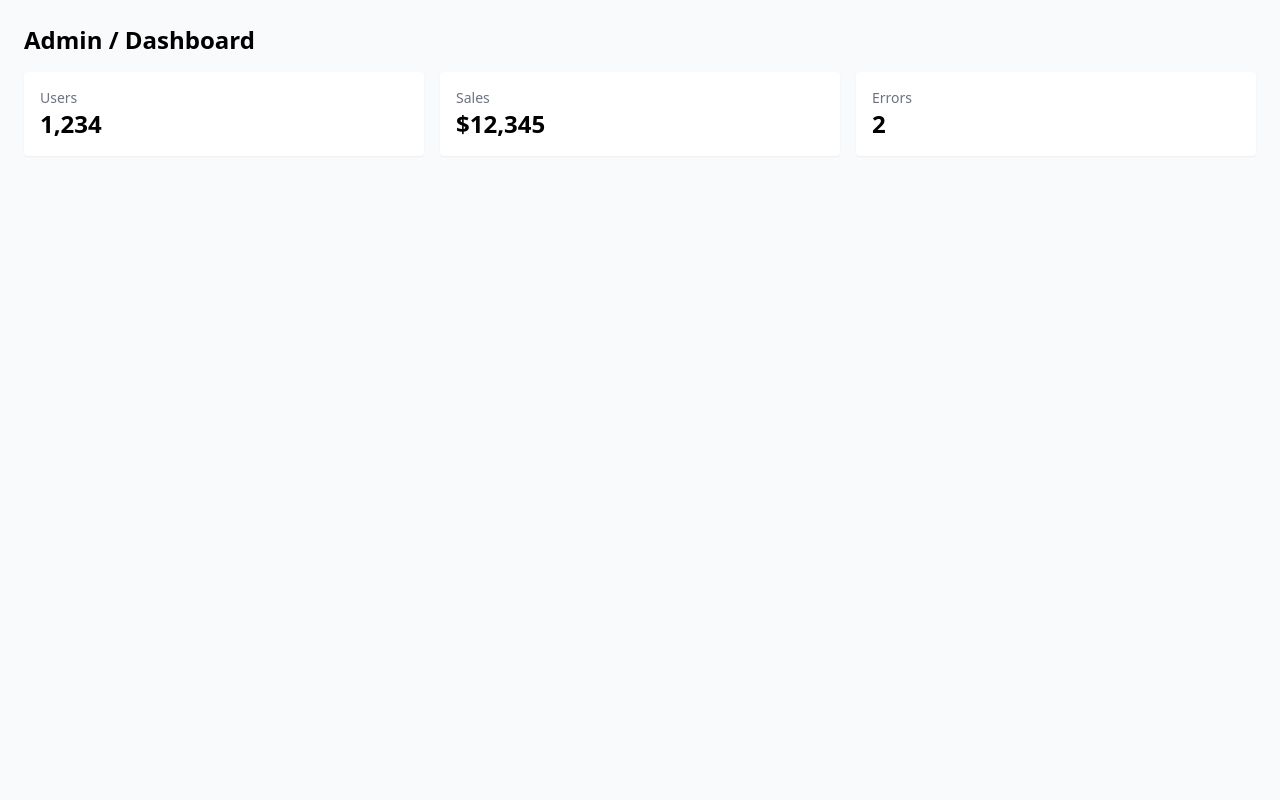
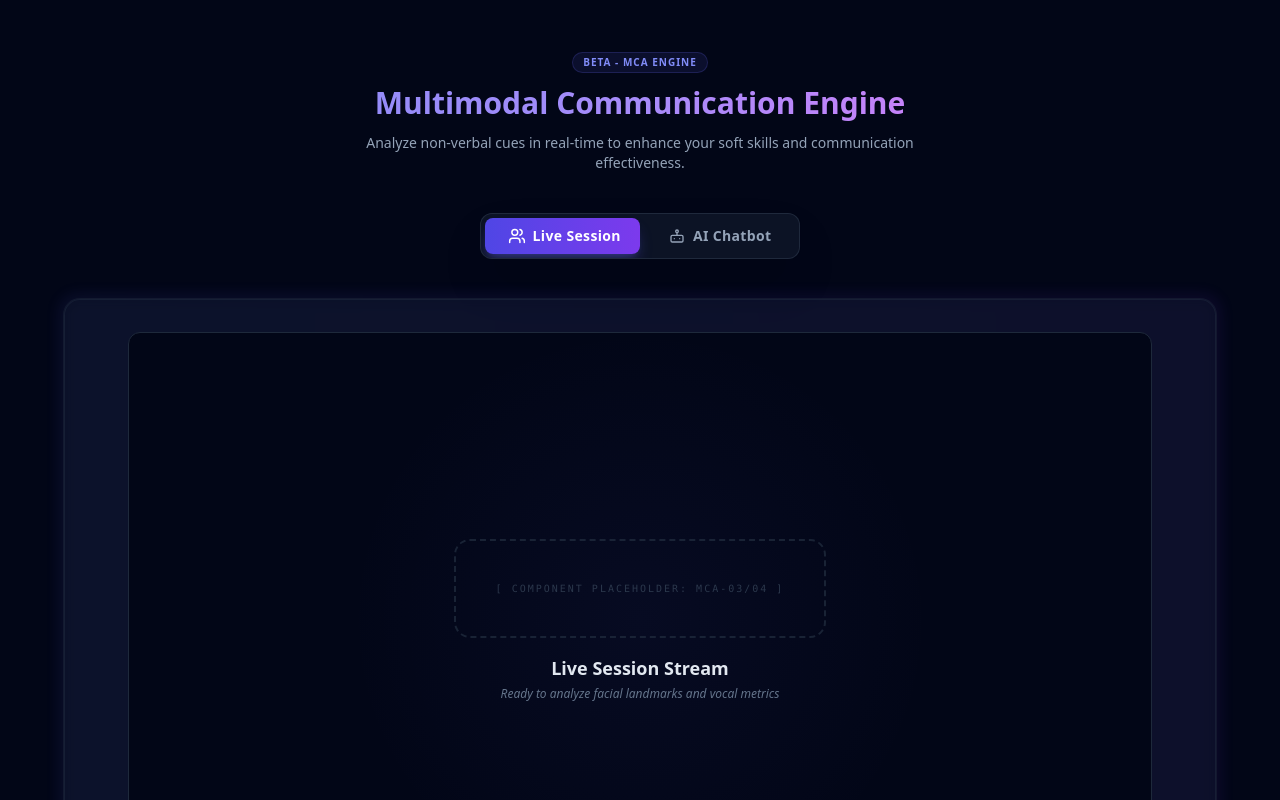
Before and after one commit to SakinduD/R26-SE-010, a React (Vite) app in the folder frontend/: page /multimodal-analysis in a window 1280 px wide. Shown: the top 800 px of the page. Built offline with nearby package versions, Linux system fonts and the light colour scheme; the HTML template or start-up script is replaced by a standard one.

Commit message:
feat: add MultimodalEngine page with ModeSwitcher component and router configuration

```diff
--- a/frontend/src/App.jsx
+++ b/frontend/src/App.jsx
@@ -1,10 +1,21 @@
 import React from 'react'
+import { BrowserRouter as Router, Routes, Route } from 'react-router-dom'
+import MultimodalEngine from './pages/MCA/MultimodalEngine'
 import AdminDashboard from './pages/admin/dashboard'
 
 export default function App(){
   return (
-    <div className="min-h-screen bg-gray-50 p-6">
-      <AdminDashboard />
-    </div>
+    <Router>
+      <div className="min-h-screen">
+        <Routes>
+          <Route path="/" element={
+            <div className="bg-gray-50 p-6 min-h-screen">
+              <AdminDashboard />
+            </div>
+          } />
+          <Route path="/multimodal-analysis" element={<MultimodalEngine />} />
+        </Routes>
+      </div>
+    </Router>
   )
 }
--- /dev/null
+++ b/frontend/src/components/MCA/ModeSwitcher.jsx
@@ -0,0 +1,53 @@
+import React from 'react';
+import { Users, Bot } from 'lucide-react';
+import clsx from 'clsx';
+
+/**
+ * ModeSwitcher Component
+ *
+ * A decoupled UI toggle for switching between Live Conversation and AI Chatbot modes.
+ * Features a premium glassmorphic design with sliding animations.
+ *
+ * @param {Object} props
+ * @param {'live' | 'ai'} props.activeMode - The currently selected mode.
+ * @param {Function} props.onModeChange - Callback function when mode changes.
+ */
+const ModeSwitcher = ({ activeMode, onModeChange }) => {
+  return (
+    <div className="relative flex p-1 bg-slate-900/80 backdrop-blur-xl rounded-xl border border-slate-700/50 w-full sm:w-fit mx-auto shadow-2xl overflow-hidden">
+      {/* Sliding Highlight Background */}
+      <div
+        className={clsx(
+          "absolute inset-y-1 transition-all duration-500 ease-[cubic-bezier(0.34,1.56,0.64,1)] bg-gradient-to-r from-indigo-600 to-violet-600 rounded-lg shadow-lg shadow-indigo-500/30",
+          activeMode === 'live' ? "left-1 w-[calc(50%-4px)]" : "left-[calc(50%+2px)] w-[calc(50%-4px)]"
+        )}
+      />
+
+      <button
+        onClick={() => onModeChange('live')}
+        className={clsx(
+          "relative z-10 flex-1 sm:flex-none flex items-center justify-center gap-2 px-4 md:px-6 py-2 rounded-lg transition-colors duration-300 focus:outline-none",
+          activeMode === 'live' ? "text-white" : "text-slate-400 hover:text-slate-200"
+        )}
+        aria-pressed={activeMode === 'live'}
+      >
+        <Users size={16} className={clsx("transition-transform duration-300", activeMode === 'live' && "scale-110")} />
+        <span className="text-sm font-semibold tracking-wide whitespace-nowrap">Live Session</span>
+      </button>
+
+      <button
+        onClick={() => onModeChange('ai')}
+        className={clsx(
+          "relative z-10 flex-1 sm:flex-none flex items-center justify-center gap-2 px-4 md:px-6 py-2 rounded-lg transition-colors duration-300 focus:outline-none",
+          activeMode === 'ai' ? "text-white" : "text-slate-400 hover:text-slate-200"
+        )}
+        aria-pressed={activeMode === 'ai'}
+      >
+        <Bot size={16} className={clsx("transition-transform duration-300", activeMode === 'ai' && "scale-110")} />
+        <span className="text-sm font-semibold tracking-wide whitespace-nowrap">AI Chatbot</span>
+      </button>
+    </div>
+  );
+};
+
+export default ModeSwitcher;
--- /dev/null
+++ b/frontend/src/pages/MCA/MultimodalEngine.jsx
@@ -0,0 +1,94 @@
+import React, { useState } from 'react';
+import ModeSwitcher from '../../components/MCA/ModeSwitcher';
+
+/**
+ * MultimodalEngine Page
+ *
+ * The main container for the Multimodal Communication Analysis (MCA) feature.
+ * Manages the current mode state and renders corresponding components.
+ */
+const MultimodalEngine = () => {
+  const [activeMode, setActiveMode] = useState('live');
+
+  return (
+    <div className="min-h-screen bg-[#020617] text-slate-100 flex flex-col items-center pt-8 md:pt-12 pb-20 px-4 md:px-8 font-sans">
+      <div className="max-w-6xl w-full space-y-8">
+        {/* Header Section */}
+        <div className="text-center space-y-3">
+          <div className="inline-block px-2.5 py-0.5 rounded-full bg-indigo-500/10 border border-indigo-500/20 text-indigo-400 text-[10px] font-bold uppercase tracking-widest">
+            Beta - MCA Engine
+          </div>
+          <h1 className="text-2xl md:text-3xl font-bold bg-clip-text text-transparent bg-gradient-to-r from-indigo-400 via-violet-400 to-fuchsia-400">
+            Multimodal Communication Engine
+          </h1>
+          <p className="text-slate-400 text-sm max-w-xl mx-auto">
+            Analyze non-verbal cues in real-time to enhance your soft skills and communication effectiveness.
+          </p>
+        </div>
+
+        {/* Mode Switcher Section */}
+        <div className="py-2">
+          <ModeSwitcher activeMode={activeMode} onModeChange={setActiveMode} />
+        </div>
+
+        {/* Mode-Specific Content Area */}
+        <div className="relative group">
+          <div className="absolute -inset-1 bg-gradient-to-r from-indigo-500 to-violet-600 rounded-2xl blur opacity-10 group-hover:opacity-20 transition duration-1000"></div>
+          <div className="relative p-4 md:p-8 bg-slate-900/50 backdrop-blur-sm ring-1 ring-slate-800/50 rounded-2xl flex flex-col items-center border border-slate-700/30 shadow-3xl">
+
+            {/* Capturing Window (Webcam Placeholder) */}
+            <div className="w-full max-w-5xl aspect-video relative overflow-hidden bg-slate-950 rounded-xl border border-slate-800 flex flex-col items-center justify-center group/window transition-all duration-500 hover:border-slate-700/50">
+              <div className="absolute inset-0 bg-[radial-gradient(circle_at_center,_var(--tw-gradient-stops))] from-indigo-500/5 via-transparent to-transparent"></div>
+
+              <div className="relative flex flex-col items-center gap-4">
+                <div className="p-10 border-2 border-dashed border-slate-800 rounded-2xl text-slate-700 font-mono text-[10px] uppercase tracking-[0.2em] animate-pulse group-hover/window:border-slate-700 group-hover/window:text-slate-600 transition-colors">
+                  [ Component Placeholder: MCA-{activeMode === 'live' ? '03/04' : 'BOT-INT'} ]
+                </div>
+                <div className="text-center">
+                  <h2 className="text-lg font-semibold text-slate-200">
+                    {activeMode === 'live' ? 'Live Session Stream' : 'AI Assistant Interface'}
+                  </h2>
+                  <p className="text-xs text-slate-500 italic mt-1">
+                    {activeMode === 'live'
+                      ? 'Ready to analyze facial landmarks and vocal metrics'
+                      : 'Voice-enabled AI interaction ready for behavioral tracking'}
+                  </p>
+                </div>
+              </div>
+
+              {/* Status Indicators */}
+              <div className="absolute bottom-4 left-4 right-4 flex justify-between items-center px-4 py-2 bg-slate-900/80 backdrop-blur-md border border-slate-800 rounded-lg opacity-0 group-hover/window:opacity-100 transition-opacity">
+                <div className="flex gap-4">
+                  <div className="flex items-center gap-2 text-[10px] text-slate-400">
+                    <div className="w-1.5 h-1.5 rounded-full bg-slate-600"></div>
+                    Webcam: Off
+                  </div>
+                  <div className="flex items-center gap-2 text-[10px] text-slate-400">
+                    <div className="w-1.5 h-1.5 rounded-full bg-slate-600"></div>
+                    Mic: Off
+                  </div>
+                </div>
+                <div className="text-[10px] text-indigo-400 font-mono">
+                  LATENCY: --- MS
+                </div>
+              </div>
+            </div>
+
+            {/* Bottom Meta Info */}
+            <div className="mt-6 flex flex-wrap justify-center gap-3">
+              <div className="flex items-center gap-2 text-[10px] text-slate-500 bg-slate-800/30 px-3 py-1.5 rounded-full border border-slate-700/30">
+                <div className="w-1.5 h-1.5 rounded-full bg-emerald-500 animate-ping"></div>
+                Privacy: Edge Computing Only
+              </div>
+              <div className="flex items-center gap-2 text-[10px] text-slate-500 bg-slate-800/30 px-3 py-1.5 rounded-full border border-slate-700/30">
+                Mode: {activeMode.toUpperCase()}
+              </div>
+            </div>
+          </div>
+        </div>
+      </div>
+    </div>
+  );
+};
+
+export default MultimodalEngine;
```
Also changed, not shown: frontend/package.json (+6 -5 lines), 1 other file (tests, documents, lock files or other folders).
